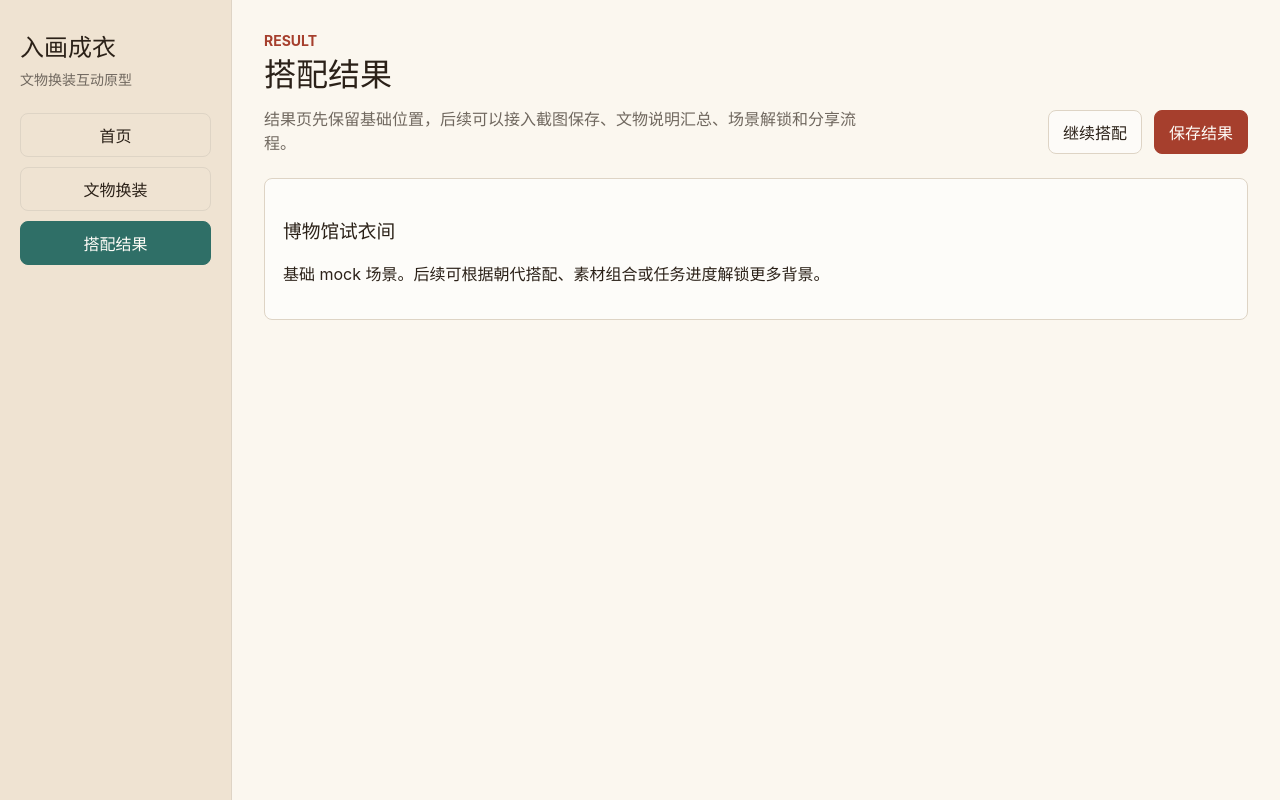
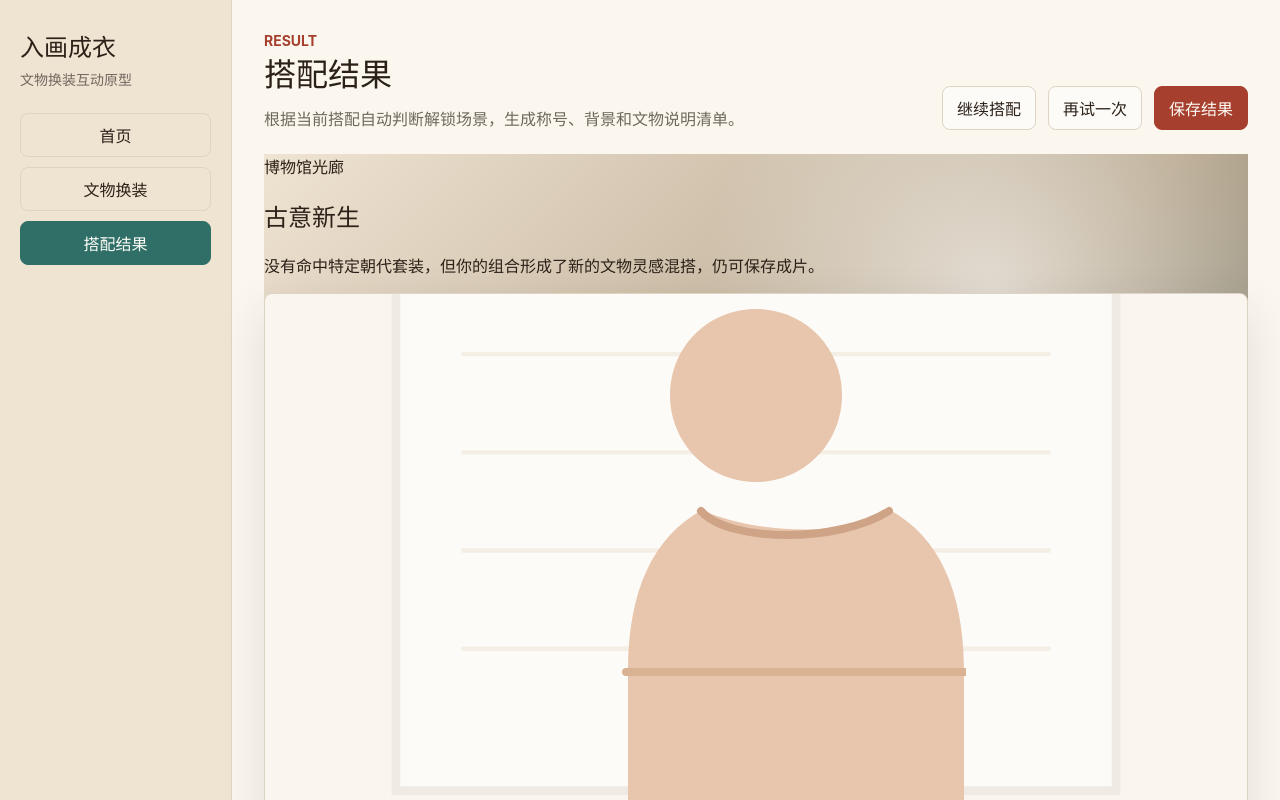
Before and after one commit to wangyuelu78-netizen/dressup, a React (Vite) app: page / in a window 1280 px wide. Both pictures are taken after a click on the button "搭配结果". Shown: the top 800 px of the page. Built offline with nearby package versions, Linux system fonts and the light colour scheme; the HTML template or start-up script is replaced by a standard one.

Commit message:
feat: implement scene unlock result flow

```diff
--- a/src/features/relicInfo/components/RelicCard.jsx
+++ b/src/features/relicInfo/components/RelicCard.jsx
@@ -2,6 +2,7 @@ export default function RelicCard({ relic }) {
   return (
     <article className="relic-card">
       <h3>{relic.name}</h3>
+      {relic.dynasty && <span className="relic-dynasty">{relic.dynasty}</span>}
       <p>{relic.description}</p>
     </article>
   );
--- a/src/features/sceneUnlock/components/SceneUnlockModal.jsx
+++ b/src/features/sceneUnlock/components/SceneUnlockModal.jsx
@@ -3,6 +3,9 @@ import Modal from "../../../shared/components/Modal.jsx";
 export default function SceneUnlockModal({ open, scene, onClose }) {
   return (
     <Modal open={open} title="场景已解锁" onClose={onClose}>
+      <div className="scene-modal-preview" style={{ background: scene?.backgroundStyle }}>
+        <span>{scene?.backgroundName}</span>
+      </div>
       <h3>{scene?.name}</h3>
       <p>{scene?.description}</p>
     </Modal>
--- a/src/features/sceneUnlock/data/scenePresets.js
+++ b/src/features/sceneUnlock/data/scenePresets.js
@@ -1,8 +1,65 @@
 export const scenePresets = [
   {
-    id: "museum-studio",
-    name: "博物馆试衣间",
-    description: "基础 mock 场景。后续可根据朝代搭配、素材组合或任务进度解锁更多背景。",
-    requiredCategories: ["hair", "clothing"],
+    id: "tang-glory",
+    name: "唐风华彩",
+    title: "长安华彩入画人",
+    backgroundName: "唐宫花影",
+    description: "高髻、金花与浓丽衣饰共同指向盛唐审美，画面更偏华彩、明艳和宴游氛围。",
+    shareCopy: "我解锁了唐风华彩，把盛唐花影穿上身。",
+    themeTags: ["tang", "gorgeous", "gold"],
+    backgroundStyle:
+      "radial-gradient(circle at 25% 20%, rgba(255, 214, 130, 0.45), transparent 28%), linear-gradient(135deg, #7e2f2a 0%, #c47d43 52%, #f4d78c 100%)",
+    match: {
+      dynasty: "唐",
+      minDynastyCount: 2,
+      tags: { tang: 2, gorgeous: 1 },
+      categories: ["hair", "hairAccessory"],
+    },
+  },
+  {
+    id: "song-elegance",
+    name: "宋风清雅",
+    title: "清雅风骨",
+    backgroundName: "庭院雅集",
+    description: "玉饰与素雅线条形成宋式清润气质，适合偏留白、淡色和文人庭院的结果呈现。",
+    shareCopy: "我解锁了宋风清雅，在庭院雅集中完成入画。",
+    themeTags: ["song", "elegant", "jade"],
+    backgroundStyle:
+      "radial-gradient(circle at 78% 18%, rgba(196, 216, 188, 0.56), transparent 30%), linear-gradient(135deg, #e7eadb 0%, #acc2aa 50%, #5f7f79 100%)",
+    match: {
+      dynasty: "宋",
+      minDynastyCount: 1,
+      tags: { song: 1, elegant: 1 },
+      categories: ["earring"],
+    },
+  },
+  {
+    id: "ming-ceremony",
+    name: "明制端雅",
+    title: "端仪成章",
+    backgroundName: "明堂礼序",
+    description: "绛色衣物、云纹与礼制感元素组合后，呈现更庄重、端雅的明制仪态。",
+    shareCopy: "我解锁了明制端雅，让礼制纹样成为今日穿搭。",
+    themeTags: ["ming", "ritual", "cloud"],
+    backgroundStyle:
+      "radial-gradient(circle at 20% 24%, rgba(214, 180, 120, 0.36), transparent 28%), linear-gradient(135deg, #4f1f22 0%, #8f3f38 48%, #d8b16d 100%)",
+    match: {
+      dynasty: "明",
+      minDynastyCount: 2,
+      tags: { ming: 2, ritual: 1 },
+      categories: ["clothing", "necklace"],
+    },
+  },
+  {
+    id: "free-style",
+    name: "自由搭配",
+    title: "古意新生",
+    backgroundName: "博物馆光廊",
+    description: "没有命中特定朝代套装，但你的组合形成了新的文物灵感混搭，仍可保存成片。",
+    shareCopy: "我完成了一次文物灵感自由搭配。",
+    themeTags: ["free"],
+    backgroundStyle:
+      "radial-gradient(circle at 74% 18%, rgba(255, 255, 255, 0.58), transparent 30%), linear-gradient(135deg, #efe3d2 0%, #b8a88f 52%, #5c6f71 100%)",
+    match: null,
   },
 ];
--- a/src/features/sceneUnlock/utils/unlockRules.js
+++ b/src/features/sceneUnlock/utils/unlockRules.js
@@ -1,9 +1,43 @@
 export function findUnlockedScene(selectedItems, scenePresets) {
-  const selectedCategories = new Set(selectedItems.map((item) => item.category));
+  const scores = buildSelectionScores(selectedItems);
+  const freeScene = scenePresets.find((scene) => scene.id === "free-style") ?? null;
 
   return (
-    scenePresets.find((scene) =>
-      scene.requiredCategories.every((category) => selectedCategories.has(category)),
-    ) ?? null
+    scenePresets.find((scene) => scene.match && doesSceneMatch(scene.match, scores)) ??
+    freeScene
   );
 }
+
+export function buildSelectionScores(selectedItems = []) {
+  return selectedItems.reduce(
+    (scores, item) => {
+      if (item.dynasty) {
+        scores.dynasty[item.dynasty] = (scores.dynasty[item.dynasty] ?? 0) + 1;
+      }
+
+      if (item.category) {
+        scores.categories.add(item.category);
+      }
+
+      for (const tag of item.tags ?? []) {
+        scores.tags[tag] = (scores.tags[tag] ?? 0) + 1;
+      }
+
+      return scores;
+    },
+    { dynasty: {}, tags: {}, categories: new Set() },
+  );
+}
+
+function doesSceneMatch(match, scores) {
+  const dynastyCount = scores.dynasty[match.dynasty] ?? 0;
+  const hasDynastyScore = dynastyCount >= (match.minDynastyCount ?? 1);
+  const hasTags = Object.entries(match.tags ?? {}).every(
+    ([tag, minCount]) => (scores.tags[tag] ?? 0) >= minCount,
+  );
+  const hasCategories = (match.categories ?? []).every((category) =>
+    scores.categories.has(category),
+  );
+
+  return hasDynastyScore && hasTags && hasCategories;
+}
--- a/src/pages/ResultPage.jsx
+++ b/src/pages/ResultPage.jsx
@@ -1,9 +1,56 @@
+import { useMemo, useRef, useState } from "react";
+import { toPng } from "html-to-image";
+import DressupCanvas from "../features/dressup/components/DressupCanvas.jsx";
 import SceneUnlockModal from "../features/sceneUnlock/components/SceneUnlockModal.jsx";
 import { scenePresets } from "../features/sceneUnlock/data/scenePresets.js";
+import { findUnlockedScene } from "../features/sceneUnlock/utils/unlockRules.js";
+import RelicCard from "../features/relicInfo/components/RelicCard.jsx";
+import { relicInfoList } from "../features/relicInfo/data/relicInfo.js";
 import Button from "../shared/components/Button.jsx";
+import Modal from "../shared/components/Modal.jsx";
+import { loadFromStorage } from "../shared/utils/storageUtils.js";
 
 export default function ResultPage({ onNavigate }) {
-  const firstScene = scenePresets[0];
+  const [activeRelic, setActiveRelic] = useState(null);
+  const [showSceneModal, setShowSceneModal] = useState(false);
+  const [isSaving, setIsSaving] = useState(false);
+  const resultRef = useRef(null);
+  const selectedItems = useMemo(
+    () => loadFromStorage("dressup_selected_items", []),
+    [],
+  );
+  const unlockedScene = findUnlockedScene(selectedItems, scenePresets);
+
+  function getRelicInfo(item) {
+    return (
+      relicInfoList.find((relic) => relic.itemId === item.id) ?? {
+        name: item.name,
+        dynasty: item.dynasty,
+        description: item.shortDescription,
+      }
+    );
+  }
+
+  async function saveResultImage() {
+    if (!resultRef.current) {
+      return;
+    }
+
+    setIsSaving(true);
+    try {
+      const imageData = await toPng(resultRef.current, {
+        cacheBust: true,
+        backgroundColor: "#fbf7ef",
+        pixelRatio: 2,
+      });
+      const link = document.createElement("a");
+      link.download = `${unlockedScene.title}-一键入画.png`;
+      link.href = imageData;
+      link.click();
+    } finally {
+      setIsSaving(false);
+    }
+  }
 
   return (
     <section className="page">
@@ -12,20 +59,105 @@ export default function ResultPage({ onNavigate }) {
           <p className="page-kicker">RESULT</p>
           <h1 className="page-title">搭配结果</h1>
           <p className="page-copy">
-            结果页先保留基础位置，后续可以接入截图保存、文物说明汇总、场景解锁和分享流程。
+            根据当前搭配自动判断解锁场景，生成称号、背景和文物说明清单。
           </p>
         </div>
         <div className="result-actions">
           <Button onClick={() => onNavigate("dressup")}>继续搭配</Button>
-          <Button variant="primary">保存结果</Button>
+          <Button onClick={() => onNavigate("dressup")}>再试一次</Button>
+          <Button variant="primary" onClick={saveResultImage} disabled={isSaving}>
+            {isSaving ? "保存中" : "保存结果"}
+          </Button>
         </div>
       </header>
 
-      <div className="result-panel">
-        <h3>{firstScene.name}</h3>
-        <p>{firstScene.description}</p>
+      <div className="result-showcase" ref={resultRef}>
+        <section
+          className="result-hero"
+          style={{ background: unlockedScene.backgroundStyle }}
+          aria-label={unlockedScene.backgroundName}
+        >
+          <div className="result-scene-copy">
+            <span className="result-scene-label">{unlockedScene.backgroundName}</span>
+            <h2>{unlockedScene.title}</h2>
+            <p>{unlockedScene.description}</p>
+          </div>
+          <div className="result-canvas-wrap">
+            <DressupCanvas selectedItems={selectedItems} />
+          </div>
+        </section>
+
+        <div className="result-grid">
+          <article className="result-panel">
+            <p className="result-panel-kicker">UNLOCKED</p>
+            <h3>{unlockedScene.name}</h3>
+            <p>{unlockedScene.shareCopy}</p>
+            <Button className="result-panel-button" onClick={() => setShowSceneModal(true)}>
+              查看场景
+            </Button>
+          </article>
+
+          <article className="result-panel">
+            <p className="result-panel-kicker">ITEMS</p>
+            <h3>已选搭配清单</h3>
+            {selectedItems.length > 0 ? (
+              <div className="result-item-list">
+                {selectedItems.map((item) => (
+                  <button
+                    className="result-item-row"
+                    key={item.id}
+                    type="button"
+                    onClick={() => setActiveRelic(getRelicInfo(item))}
+                  >
+                    <span>{item.categoryLabel}</span>
+                    <strong>{item.name}</strong>
+                    <em>{item.dynasty}</em>
+                  </button>
+                ))}
+              </div>
+            ) : (
+              <p>还没有保存搭配，请先回到换装页选择文物元素。</p>
+            )}
+          </article>
+
+          <article className="result-panel">
+            <p className="result-panel-kicker">RELIC INFO</p>
+            <h3>文物说明</h3>
+            {selectedItems.length > 0 ? (
+              <div className="result-relic-summary">
+                {selectedItems.slice(0, 3).map((item) => {
+                  const relic = getRelicInfo(item);
+                  return (
+                    <button
+                      key={item.id}
+                      className="result-relic-chip"
+                      type="button"
+                      onClick={() => setActiveRelic(relic)}
+                    >
+                      {relic.name}
+                    </button>
+                  );
+                })}
+              </div>
+            ) : (
+              <p>完成一次搭配后，这里会汇总本次使用的文物灵感。</p>
+            )}
+          </article>
+        </div>
       </div>
-      <SceneUnlockModal open={false} scene={firstScene} onClose={() => {}} />
+
+      <SceneUnlockModal
+        open={showSceneModal}
+        scene={unlockedScene}
+        onClose={() => setShowSceneModal(false)}
+      />
+      <Modal
+        open={Boolean(activeRelic)}
+        title="文物说明"
+        onClose={() => setActiveRelic(null)}
+      >
+        {activeRelic && <RelicCard relic={activeRelic} />}
+      </Modal>
     </section>
   );
 }
```
Also changed, not shown: src/features/relicInfo/data/relicInfo.js (+10 -5 lines), src/pages/DressupPage.jsx (+7 -1 lines).
